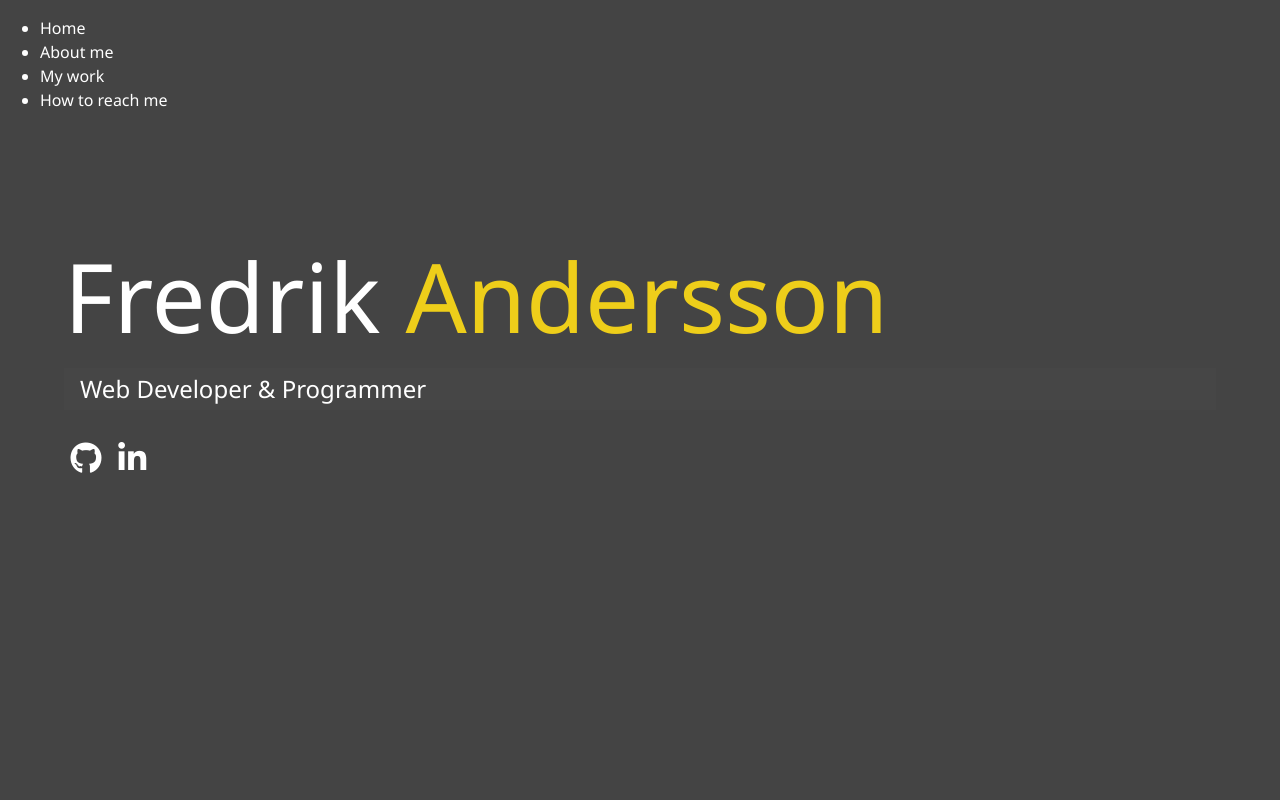
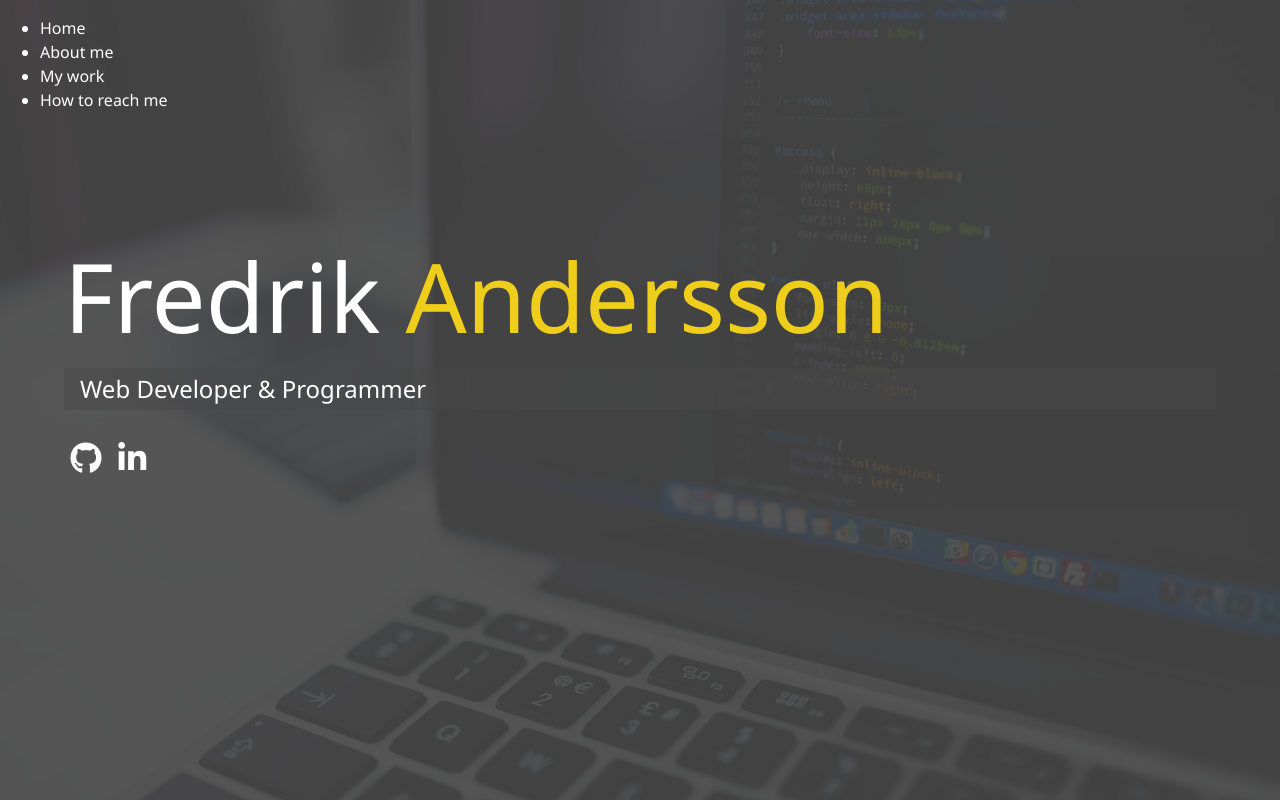
Before and after one commit to fanderssondev/fa-portfolio, a website: page dist/index.html in a window 1280 px wide. Drawn offline with Linux system fonts and the light colour scheme.

Commit message:
Home page done

```diff
--- /dev/null
+++ b/scss/_config.scss
@@ -0,0 +1,27 @@
+$primary-clr: #444;
+$secondary-clr: #eece1a;
+$show-home-image: true;
+$home-image: url(../img/background.jpg);
+$background-opacity: 0.9;
+
+@mixin easeOut {
+  transition: all 0.5s ease-out;
+}
+
+@mixin background {
+  @if $show-home-image {
+    &#bg-img {
+      background-image: $home-image;
+      background-attachment: fixed;
+      background-size: cover;
+
+      &::after {
+        content: '';
+        position: absolute;
+        inset: 0;
+        background-color: rgba($primary-clr, $background-opacity);
+        z-index: -1;
+      }
+    }
+  }
+}
--- a/scss/main.scss
+++ b/scss/main.scss
@@ -1,20 +1,4 @@
-$primary-clr: #444;
-$secondary-clr: #eece1a;
-$show-home-image: true;
-$home-image: url(../dist/img/background.jpg);
-$background-opacity: 0.9;
-
-@mixin easeOut {
-  transition: all 0.5s ease-out;
-}
-
-@mixin background {
-  @if $show-home-image {
-    &#bg-img {
-      background: $home-image;
-    }
-  }
-}
+@import 'config';
 
 *,
 *::before,
```
Also changed, not shown: dist/css/main.css.
